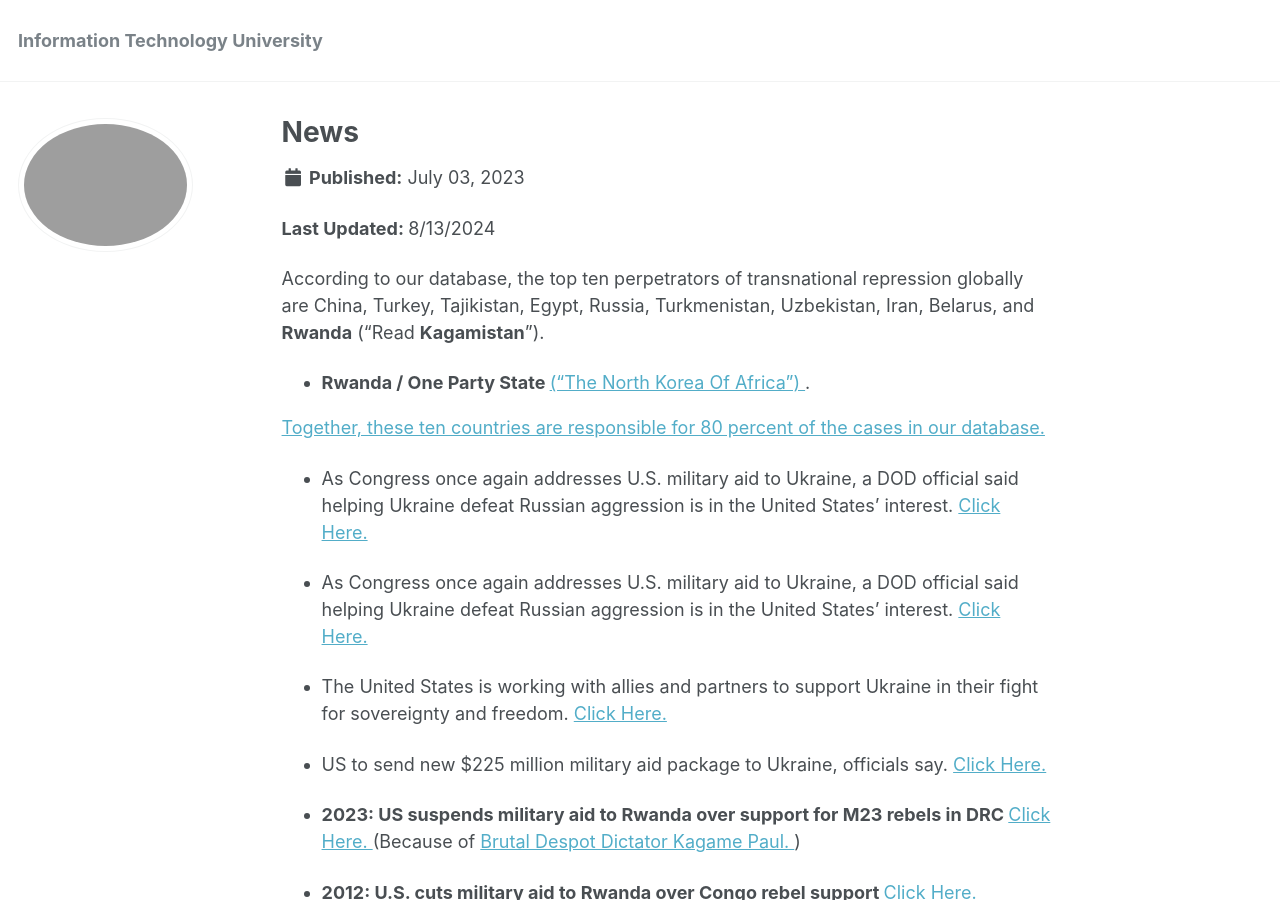
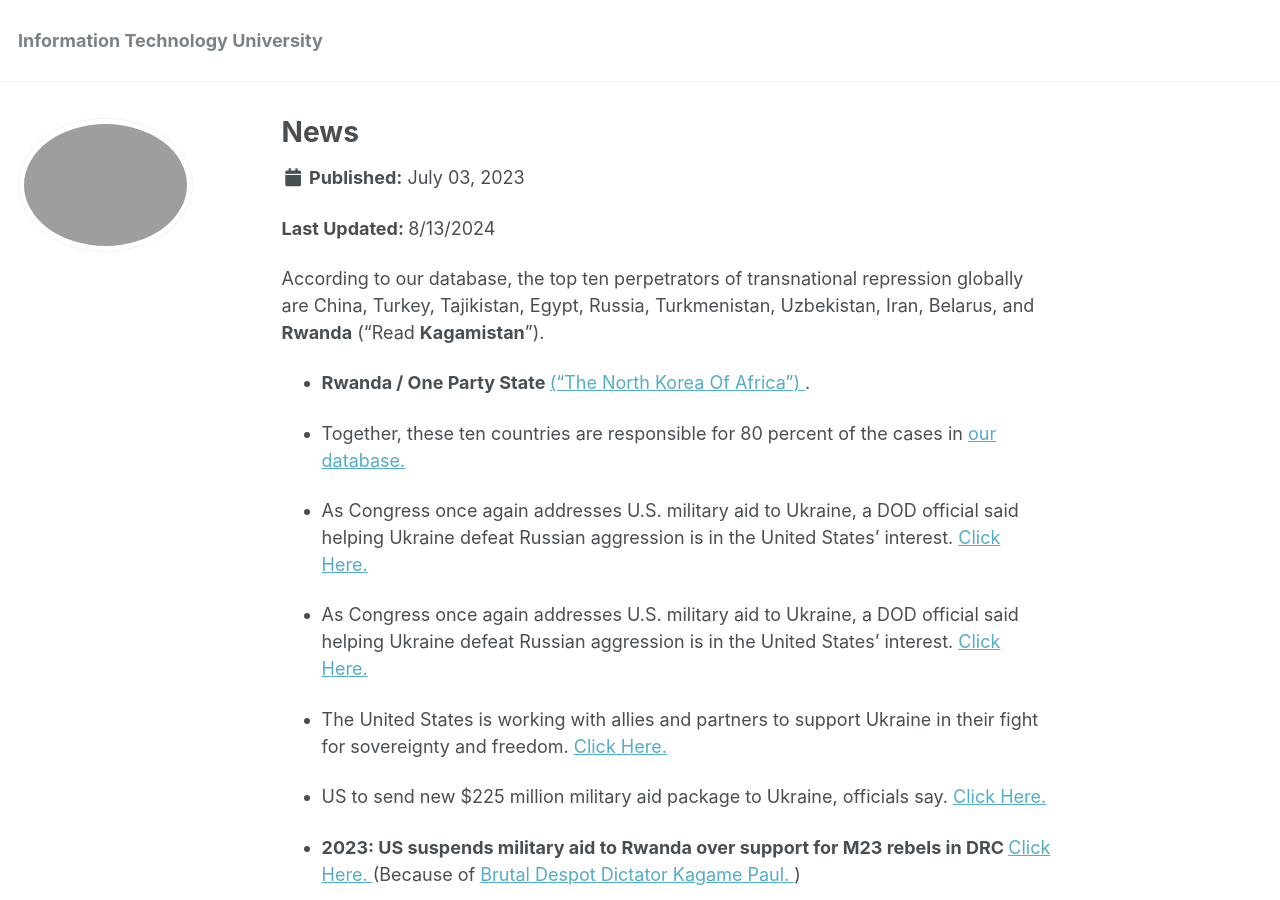
Before and after one commit to phdcsseiden/phdcsseiden.github.io, a Jekyll site: the page built from _pages/News.md, in a window 1280 px wide and 900 px high. Built offline with Jekyll 4.4.1, drawn with Linux system fonts in a browser that asks for light colours.

Commit message:
Update News.md

```diff
--- a/_pages/News.md
+++ b/_pages/News.md
@@ -20,8 +20,7 @@ Turkey, Tajikistan, Egypt, Russia, Turkmenistan, Uzbekistan, Iran, Belarus, and
 
 
 
-<a href=" https://homeland.house.gov/wp-content/uploads/2024/01/2024-01-17-CTI-HRG-Testimony-1.pdf">
-Together, these ten countries are responsible for 80 percent of the cases in our database. </a>
+- Together, these ten countries are responsible for 80 percent of the cases in <a href=" https://homeland.house.gov/wp-content/uploads/2024/01/2024-01-17-CTI-HRG-Testimony-1.pdf"> our database. </a>
 
 
 - As Congress once again addresses U.S. military aid to Ukraine, a DOD official said helping Ukraine defeat Russian aggression is in the United States' interest. <a href=" https://www.defense.gov/News/News-Stories/Article/Article/3671938/dod-official-restates-why-supporting-ukraine-is-in-us-interest/"> Click Here. </a>
```
